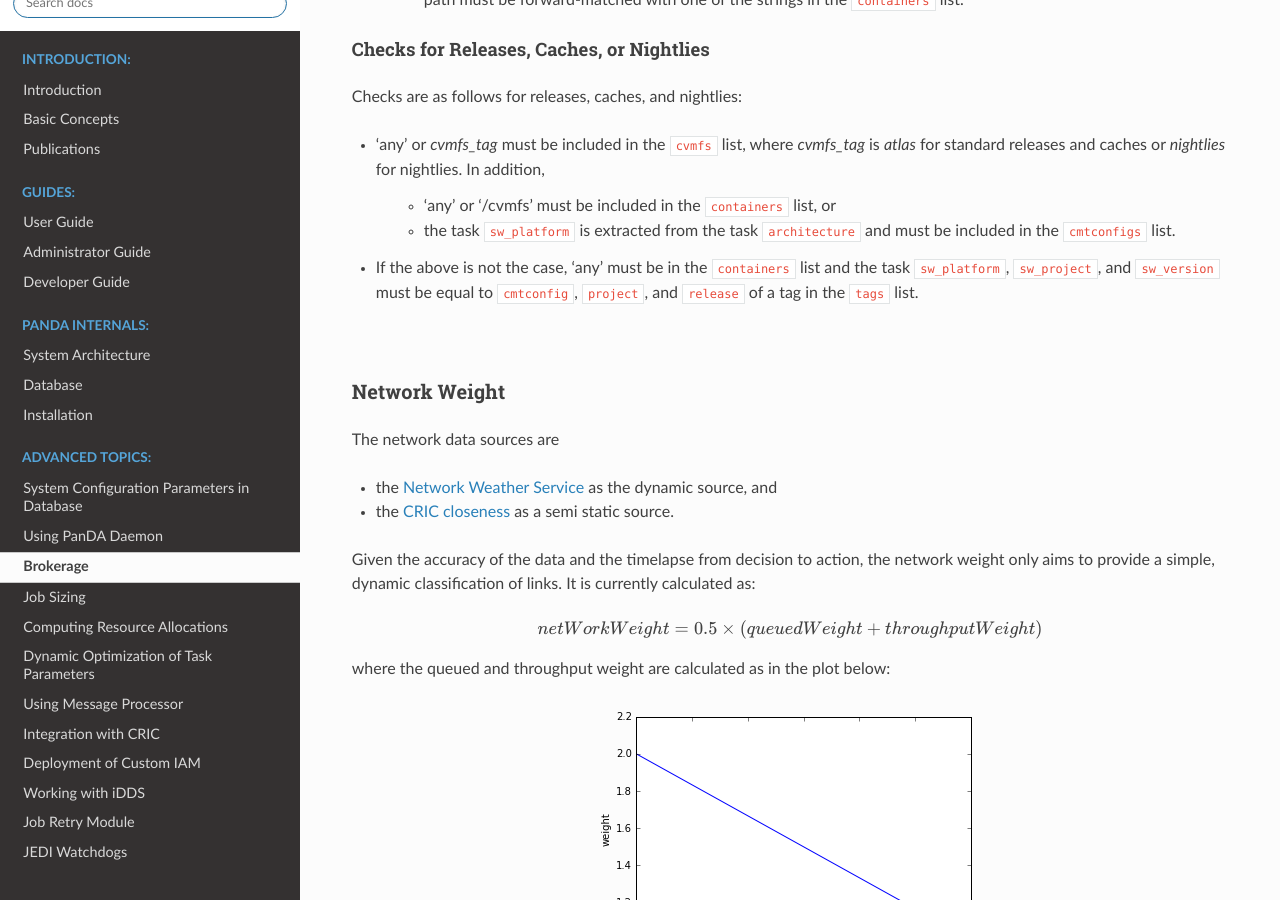
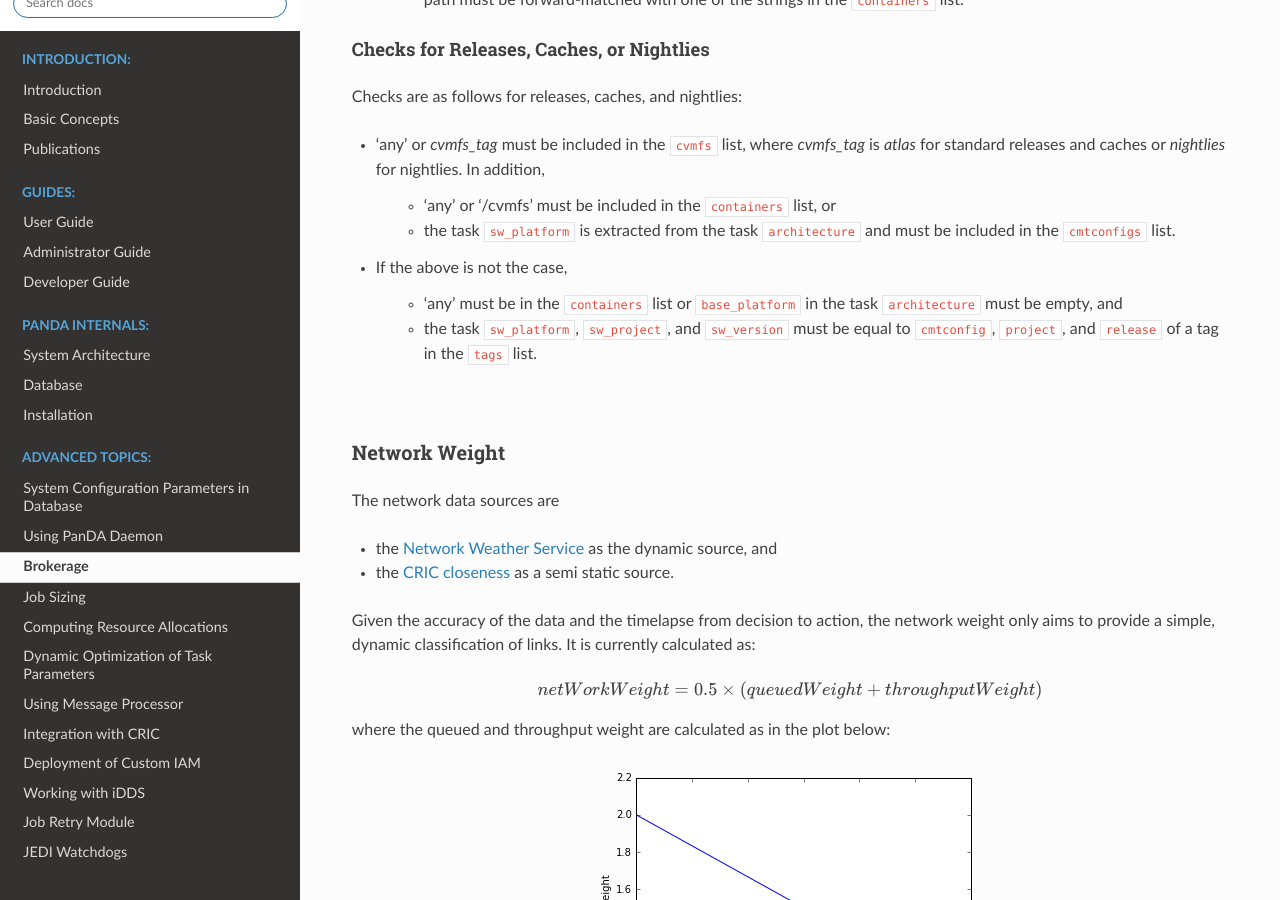
Before and after one commit to PanDAWMS/panda-docs, a Sphinx documentation site: the page built from docs/source/advanced/brokerage.rst, in a window 1280 px wide and 900 px high, scrolled down 6225 px. Built offline with Sphinx 7.4.7 and the Read the Docs theme 2.0.0, drawn with Linux system fonts in a browser that asks for light colours; pages that are not in the unit, such as notebooks, are missing from menus.

Commit message:
full-chain brokerage

```diff
--- a/docs/source/advanced/brokerage.rst
+++ b/docs/source/advanced/brokerage.rst
@@ -370,10 +370,12 @@ Checks are as follows for releases, caches, and nightlies:
 
    * the task ``sw_platform`` is extracted from the task ``architecture`` and must be included in the ``cmtconfigs`` list.
 
-* If the above is not the case, 'any' must be in the ``containers`` list and the task ``sw_platform``,
-  ``sw_project``, and ``sw_version`` must be equal to ``cmtconfig``, ``project``, and ``release`` of a tag
-  in the ``tags`` list.
+* If the above is not the case,
 
+   * 'any' must be in the ``containers`` list or ``base_platform`` in the task ``architecture`` must be empty, and
+
+   * the task ``sw_platform``, ``sw_project``, and ``sw_version`` must be equal to ``cmtconfig``, ``project``, and
+     ``release`` of a tag in the ``tags`` list.
 
 |br|
 
```
